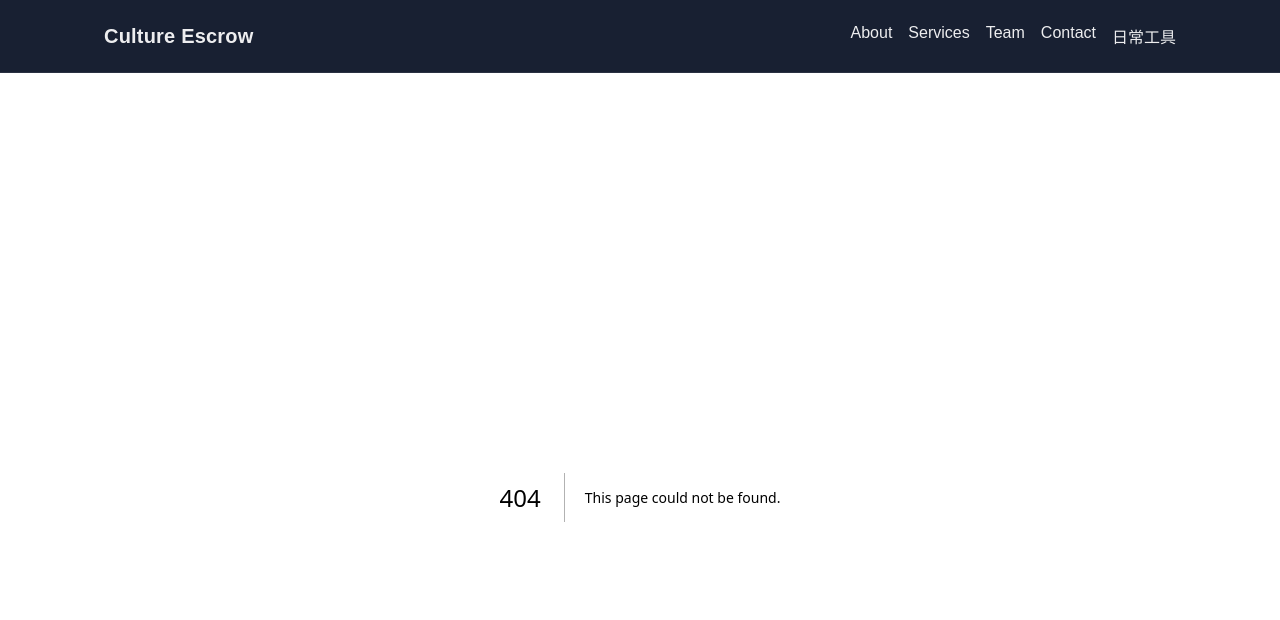
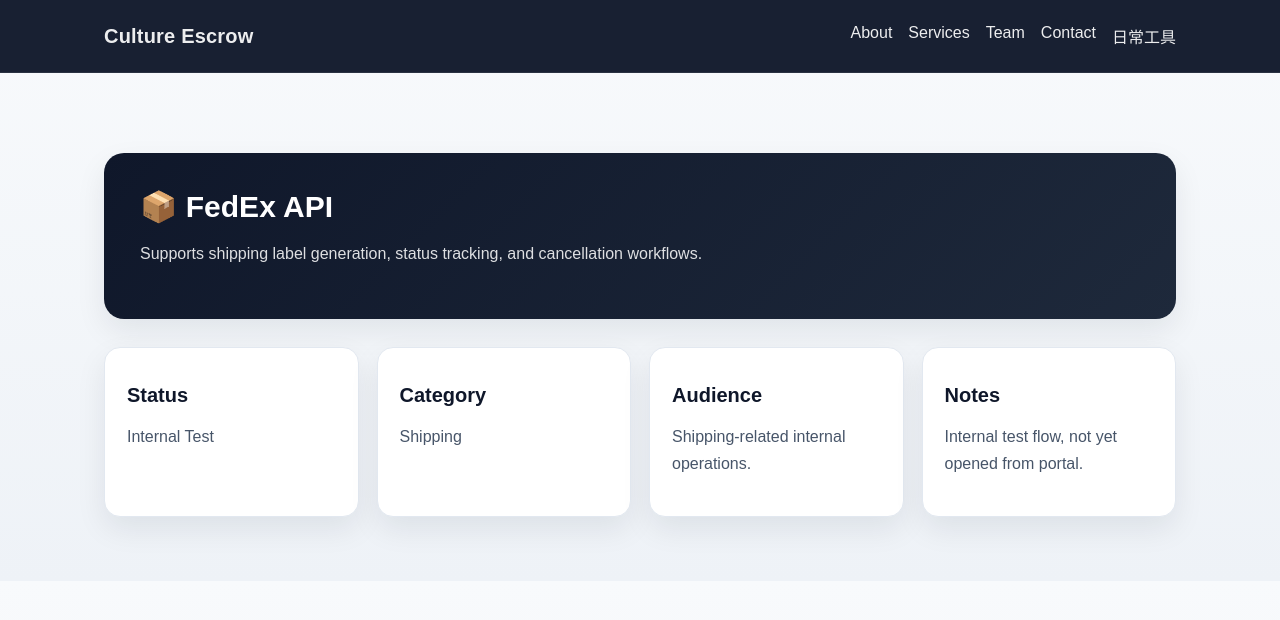
Before and after one commit to yudonghu/culture-escrow-site, a Next.js app: page /tools/fedex-api in a window 1280 px wide. Before the commit this address had no page. Shown: the top 620 px of the page. Built offline with nearby package versions, Linux system fonts and the light colour scheme.

Commit message:
feat: PR14 add tool detail page structure for portal tools

```diff
--- /dev/null
+++ b/app/tools/[slug]/page.tsx
@@ -0,0 +1,37 @@
+import { notFound } from 'next/navigation'
+import { tools } from '@/data/tools'
+
+export default async function ToolDetailPage({ params }: { params: Promise<{ slug: string }> }) {
+  const { slug } = await params
+  const tool = tools.find((item) => item.slug === slug)
+
+  if (!tool) return notFound()
+
+  return (
+    <section className="hero">
+      <div className="hero-panel">
+        <h1 className="section-title">{tool.icon} {tool.name}</h1>
+        <p>{tool.summary ?? tool.desc}</p>
+      </div>
+
+      <div className="card-grid">
+        <div className="card">
+          <h2>Status</h2>
+          <p>{tool.status}</p>
+        </div>
+        <div className="card">
+          <h2>Category</h2>
+          <p>{tool.category}</p>
+        </div>
+        <div className="card">
+          <h2>Audience</h2>
+          <p>{tool.audience ?? 'TBD'}</p>
+        </div>
+        <div className="card">
+          <h2>Notes</h2>
+          <p>{tool.notes ?? 'No additional notes yet.'}</p>
+        </div>
+      </div>
+    </section>
+  )
+}
--- a/data/tools.ts
+++ b/data/tools.ts
@@ -3,6 +3,7 @@
 
 export type ToolItem = {
   name: string
+  slug: string
   desc: string
   href: string
   status: ToolStatus
@@ -10,11 +11,14 @@
   availability: ToolAvailability
   icon: string
   notes?: string
+  summary?: string
+  audience?: string
 }
 
 export const tools: ToolItem[] = [
   {
     name: 'PG17',
+    slug: 'pg17',
     desc: 'California RPA page 17 fill tool for escrow workflows.',
     href: 'https://pg17.hydenluc.com',
     status: 'Live',
@@ -22,9 +26,12 @@
     availability: 'open',
     icon: '📄',
     notes: 'Production-ready external tool entry.',
+    summary: 'Used for standardized page-17 completion workflow in Culture Escrow.',
+    audience: 'Escrow staff handling PG17 completion workflow.',
   },
   {
     name: 'Temply',
+    slug: 'temply',
     desc: 'Template system for Culture Escrow operational workflows.',
     href: '#',
     status: 'Planned',
@@ -32,9 +39,12 @@
     availability: 'coming-soon',
     icon: '🧩',
     notes: 'Planned tool card placeholder.',
+    summary: 'Template management and reusable workflow content platform.',
+    audience: 'Operations and staff members using standard content flows.',
   },
   {
     name: 'FedEx API',
+    slug: 'fedex-api',
     desc: 'Shipping label, cancellation, and tracking related tooling.',
     href: '#',
     status: 'Internal Test',
@@ -42,9 +52,12 @@
     availability: 'coming-soon',
     icon: '📦',
     notes: 'Internal test flow, not yet opened from portal.',
+    summary: 'Supports shipping label generation, status tracking, and cancellation workflows.',
+    audience: 'Shipping-related internal operations.',
   },
   {
     name: 'Refi A-Screen',
+    slug: 'refi-a-screen',
     desc: 'Refinance intake extraction and review workflow entry.',
     href: '#',
     status: 'Planned',
@@ -52,5 +65,7 @@
     availability: 'coming-soon',
     icon: '🏠',
     notes: 'Reserved slot for future integration.',
+    summary: 'Refinance intake extraction, structured review, and downstream processing support.',
+    audience: 'Refi workflow review and intake staff.',
   },
 ]
```
Also changed, not shown: app/daily-tools/page.tsx (+4 -5 lines), 1 other file (tests, documents, lock files or other folders).
